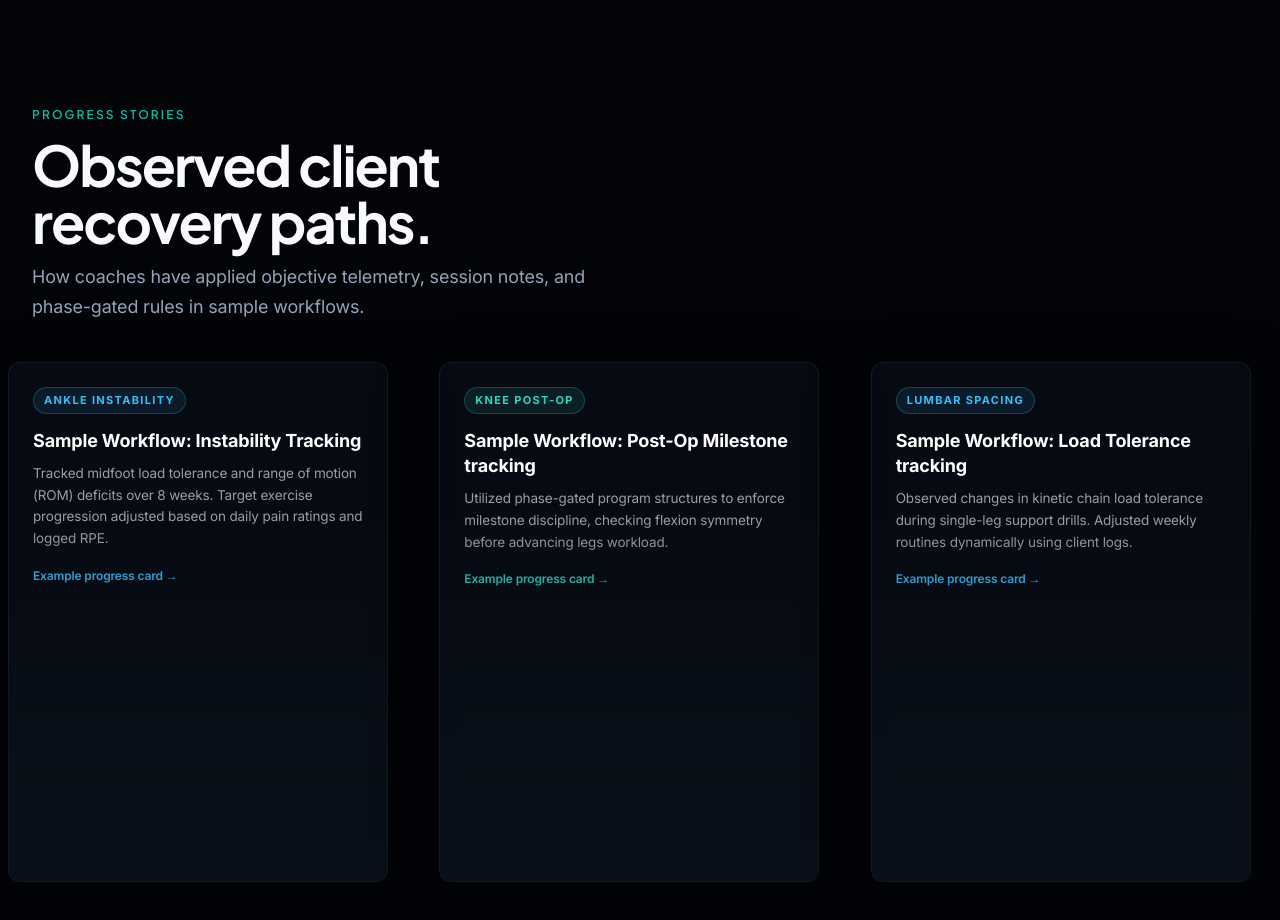
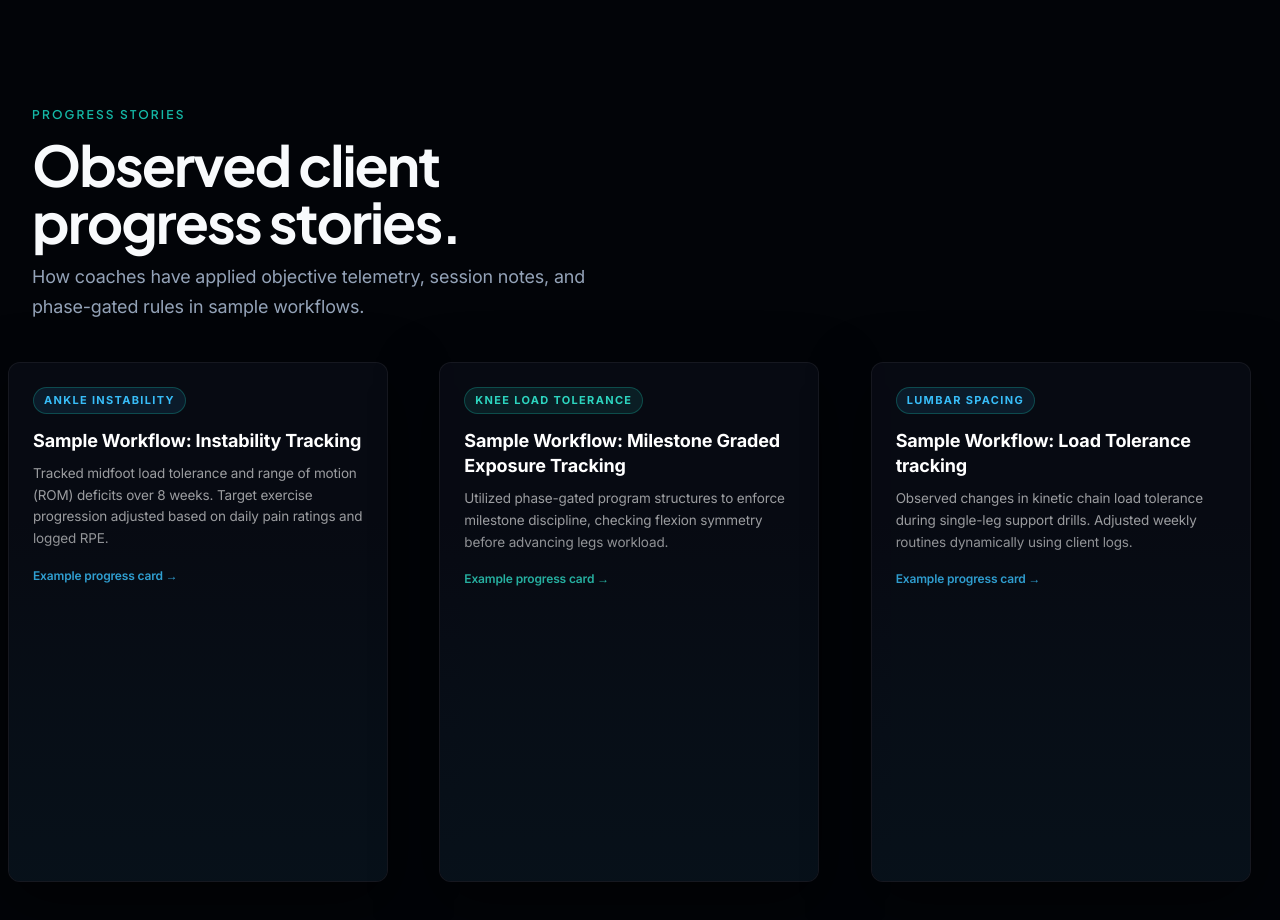
Before and after one commit to abdelrahmansabry1909-oss/AST9-platform, a website built with Vite: page index.html in a window 1280 px wide. Shown: the part 4380-5300 px from the top of the page. Built offline with nearby package versions, Linux system fonts and the light colour scheme; a web font is replaced by a local one.

Commit message:
style(landing): soften clinical and recovery wording

```diff
--- a/index.html
+++ b/index.html
@@ -396,7 +396,7 @@
     <div class="nc-cases-head nc-reveal" style="margin-bottom:40px;">
       <div class="nc-cases-head-text">
         <span class="nc-eyebrow">Progress Stories</span>
-        <h2 class="nc-display nc-h2">Observed client recovery paths.</h2>
+        <h2 class="nc-display nc-h2">Observed client progress stories.</h2>
         <p class="nc-lead">How coaches have applied objective telemetry, session notes, and phase-gated rules in sample workflows.</p>
       </div>
     </div>
@@ -415,11 +415,11 @@
           </div>
         </div>
 
-        <!-- Knee post-op Case -->
+        <!-- Knee load tolerance Case -->
         <div class="nc-case-card" style="display:flex; flex-direction:column; background:rgba(10,14,23,0.7); border:1px solid rgba(255,255,255,0.06); border-radius:12px; overflow:hidden;">
           <div style="padding:24px;">
-            <span class="nc-case-tag" style="background:rgba(45,212,191,0.1); color:#2DD4BF; font-size:11px; font-weight:700; text-transform:uppercase; padding:4px 10px; border-radius:99px; display:inline-block; margin-bottom:14px;">Knee Post-Op</span>
-            <h4 style="font-size:18px; font-weight:700; color:#FFFFFF; margin-bottom:10px; line-height:1.4;">Sample Workflow: Post-Op Milestone tracking</h4>
+            <span class="nc-case-tag" style="background:rgba(45,212,191,0.1); color:#2DD4BF; font-size:11px; font-weight:700; text-transform:uppercase; padding:4px 10px; border-radius:99px; display:inline-block; margin-bottom:14px;">Knee Load Tolerance</span>
+            <h4 style="font-size:18px; font-weight:700; color:#FFFFFF; margin-bottom:10px; line-height:1.4;">Sample Workflow: Milestone Graded Exposure Tracking</h4>
             <p style="color:rgba(255,255,255,0.6); font-size:13.5px; line-height:1.6; margin-bottom:16px;">
               Utilized phase-gated program structures to enforce milestone discipline, checking flexion symmetry before advancing legs workload.
             </p>
```
